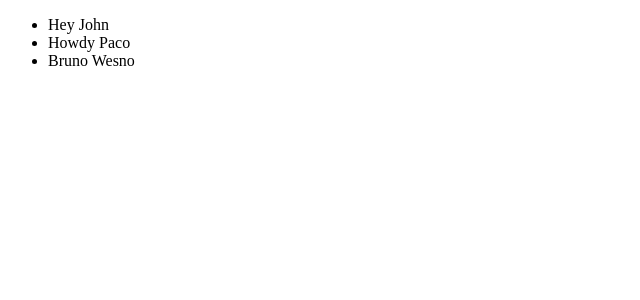
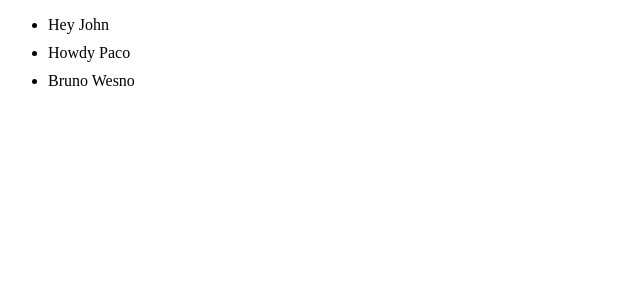
Before and after one commit to dubiBerlin/vue-test, a Vue app: page /#/ in a window 1280 px wide. Shown: the top 300 px of the page, without its empty margins (0-640 px from the left). Built offline with nearby package versions, Linux system fonts and the light colour scheme; no server answers.

Commit message:
add style and test it

```diff
--- a/src/components/Message.vue
+++ b/src/components/Message.vue
@@ -1,5 +1,5 @@
 <template>
-  <li class="message">
+  <li style="margin-top: 10px" class="message">
     <span>{{ message }}</span>
   </li>
 </template>
```
Also changed, not shown: 2 other files (tests, documents, lock files or other folders).
